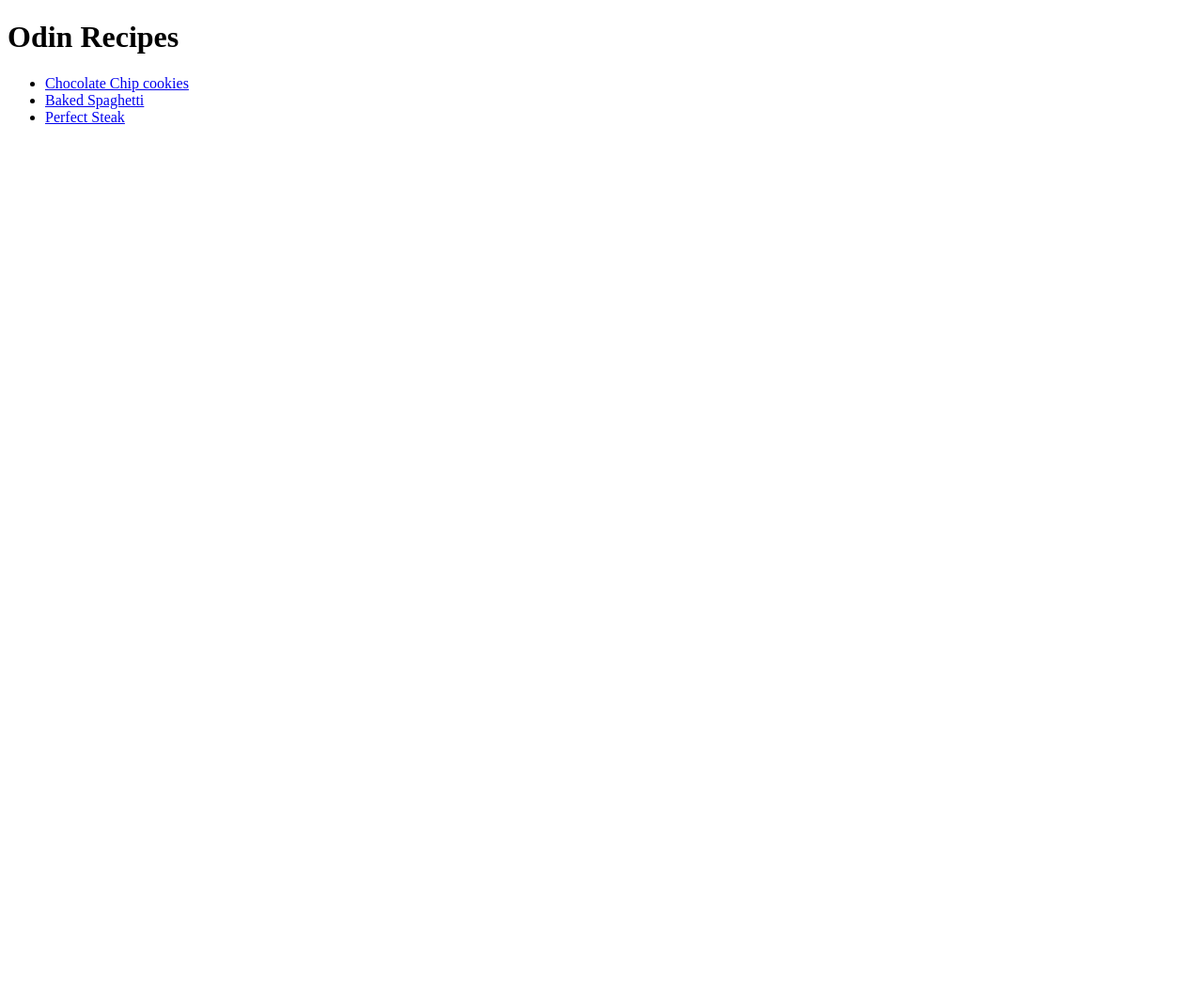
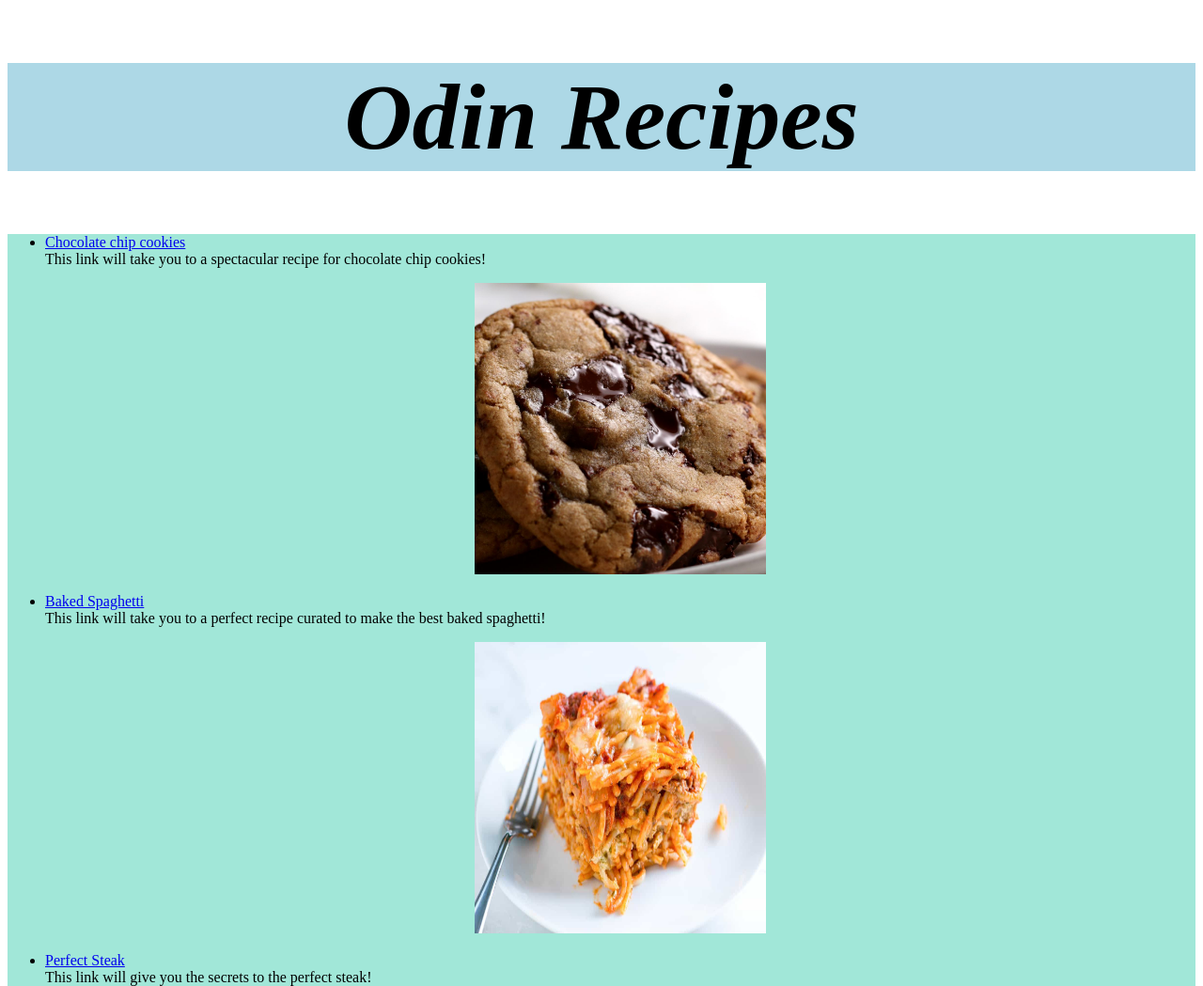
Before and after one commit to BARTCUDMORE/odin-recipes, a plain HTML site: page index.html in a window 1280 px wide. Shown: the top 1049 px of the page at 94% size. Before the commit the page ends 800 px from the top, so only its background shows below. Drawn offline with Linux system fonts and the light colour scheme.

Commit message:
I added css and spruced up the recipe directory!

```diff
--- a/index.html
+++ b/index.html
@@ -3,14 +3,26 @@
     <head>
         <meta charset="utf-8">
       <title>Recipes</title>
-
+        <link rel="stylesheet" href="style.css">
     </head>
     <body>
-        <h1>Odin Recipes</h1>
-    <ul>
-        <li><a href="recipes/cookies.html">Chocolate Chip cookies</a></li>
-        <li><a href="recipes/spaghetti.html">Baked Spaghetti</a></li>
-        <li><a href="recipes/steak.html">Perfect Steak</a></li>
+        <h1 id="header">Odin Recipes</h1>
+
+
+
+    <ul id="body">
+        <li>
+            <a href="recipes/cookies.html">Chocolate chip cookies</a></li>
+            This link will take you to a spectacular recipe for chocolate chip cookies!
+            <p class="img"><img src="recipes/img/cookie.jpg" height="310" width="310" alt="yummy cookies"></p>
+        <li>
+            <a href="recipes/spaghetti.html">Baked Spaghetti</a></li>
+            This link will take you to a perfect recipe curated to make the best baked spaghetti!
+            <p class="img"><img src="recipes/img/baked.jpg" height="310" width="310" alt="yummy baked spaghetti"></p>
+        <li>
+            <a href="recipes/spaghetti.html">Perfect Steak</a></li>
+            This link will give you the secrets to the perfect steak!
+            <p class="img"><img src="recipes/img/steak.jpg" height="310" width="310" alt="yummy steak"></p>
     </ul>
     </body>
 </html>
--- /dev/null
+++ b/style.css
@@ -0,0 +1,27 @@
+
+#header {
+    font-weight: 800;
+    text-align: center;
+    align-items: center;
+    color: black;
+    font-style: italic;
+    font-size: 100px;
+    background-color: lightblue;
+}
+
+#cookie {
+    font-size: 50px;
+    font-weight: 300;
+}
+
+.img {
+    text-align: center;
+    align-items: center;
+
+}
+
+
+
+#body {
+    background-color: rgb(161, 231, 216);
+}
```
Also changed, not shown: recipes/style.css (added).
